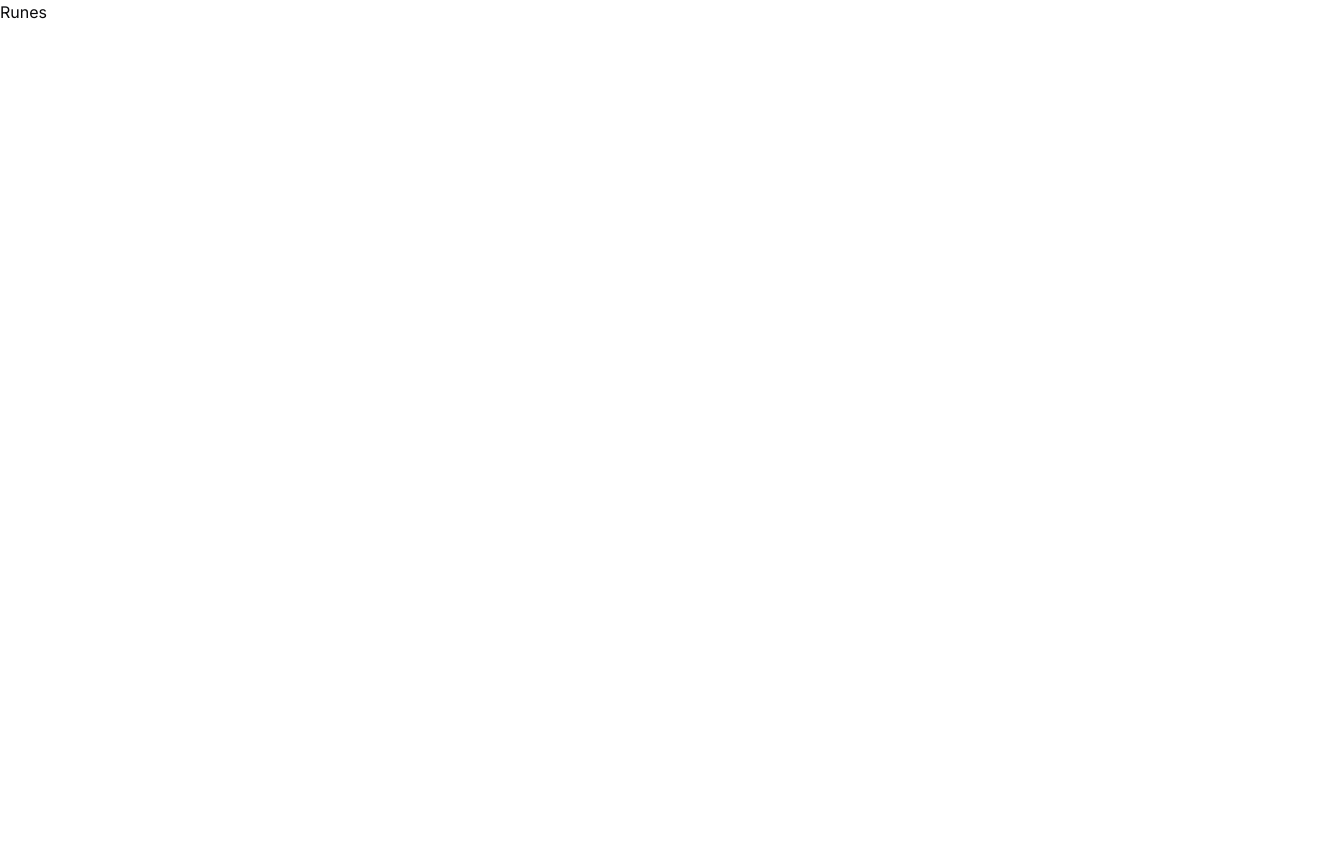
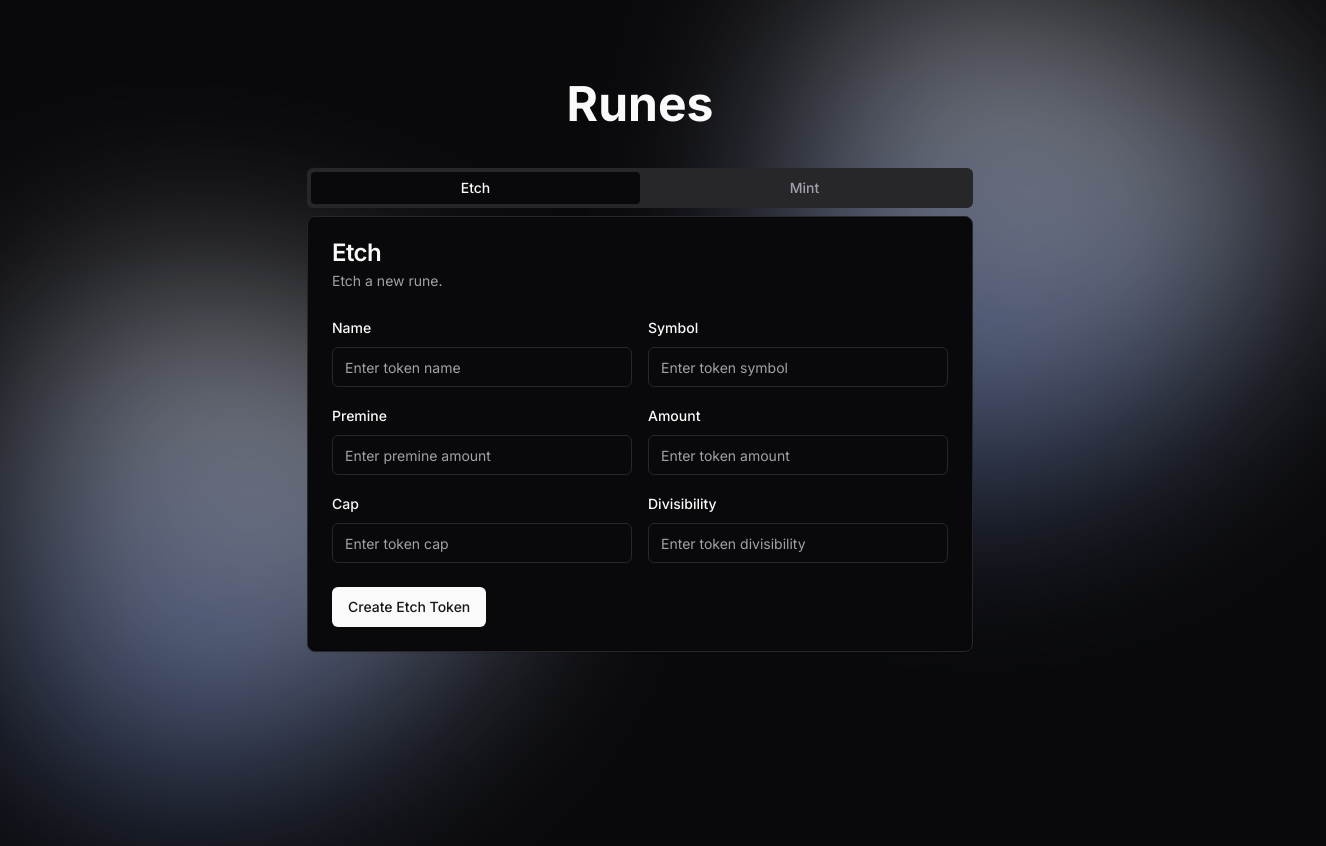
Before and after one commit to rsksmart/rsk-runes, a Next.js app: page / in a window 1280 px wide. Shown: the whole page, 1326 px wide, since content can reach past the window. Before the commit the page ends 800 px from the top, so only its background shows below. Built offline with nearby package versions, Linux system fonts and the light colour scheme.

Commit message:
✨ Added tab component for etch and minting

```diff
--- a/app/globals.css
+++ b/app/globals.css
@@ -4,38 +4,6 @@
 
 @layer base {
   :root {
-    --background: 0 0% 100%;
-    --foreground: 240 10% 3.9%;
-
-    --card: 0 0% 100%;
-    --card-foreground: 240 10% 3.9%;
-
-    --popover: 0 0% 100%;
-    --popover-foreground: 240 10% 3.9%;
-
-    --primary: 240 5.9% 10%;
-    --primary-foreground: 0 0% 98%;
-
-    --secondary: 240 4.8% 95.9%;
-    --secondary-foreground: 240 5.9% 10%;
-
-    --muted: 240 4.8% 95.9%;
-    --muted-foreground: 240 3.8% 46.1%;
-
-    --accent: 240 4.8% 95.9%;
-    --accent-foreground: 240 5.9% 10%;
-
-    --destructive: 0 84.2% 60.2%;
-    --destructive-foreground: 0 0% 98%;
-
-    --border: 240 5.9% 90%;
-    --input: 240 5.9% 90%;
-    --ring: 240 10% 3.9%;
-
-    --radius: 0.5rem;
-  }
-
-  .dark {
     --background: 240 10% 3.9%;
     --foreground: 0 0% 98%;
 
@@ -63,6 +31,8 @@
     --border: 240 3.7% 15.9%;
     --input: 240 3.7% 15.9%;
     --ring: 240 4.9% 83.9%;
+
+    --radius: 0.5rem;
   }
 }
 
@@ -74,3 +44,42 @@
     @apply bg-background text-foreground;
   }
 }
+
+@keyframes rotate {
+  0% {
+    transform: rotate(0deg);
+  }
+  100% {
+    transform: rotate(360deg);
+  }
+}
+
+.gradient {
+  --size: 750px;
+  --speed: 50s;
+  --easing: cubic-bezier(0.8, 0.2, 0.2, 0.8);
+
+  width: var(--size);
+  height: var(--size);
+  filter: blur(calc(var(--size) / 5));
+  background-image: linear-gradient(
+    hsla(180, 20%, 100%, 0.7),
+    hsla(224, 79%, 71%, 0.7)
+  );
+  animation: rotate var(--speed) var(--easing) alternate infinite;
+  border-radius: 30% 70% 70% 30% / 30% 30% 70% 70%;
+}
+
+@media (min-width: 720px) {
+  .gradient {
+    --size: 500px;
+  }
+}
+
+body {
+  overflow-x: hidden;
+}
+
+* {
+  transition: all 0.5s ease-out;
+}
--- a/app/page.tsx
+++ b/app/page.tsx
@@ -1,7 +1,23 @@
+'use client'
+
+import TabsSection from '@/components/tabs'
+import { mint } from '@/functions'
+
 export default function Home() {
+  const onMint = async () => {
+    await mint()
+  }
+
   return (
-    <main>
-      <h1>Runes</h1>
+    <main className="flex min-h-svh flex-col items-center justify-start ">
+      <div className="gradient scale-[.2] md:scale-100 absolute right-0 opacity-70 animate-pulse"></div>
+      <div className="gradient scale-[.2] md:scale-100 absolute left-0 bottom-0 opacity-70 animate-pulse"></div>
+      <section className="mb-20 z-10">
+        <h1 className="text-3xl md:text-5xl font-bold mt-20 mb-10 text-center">
+          Runes
+        </h1>
+        <TabsSection />
+      </section>
     </main>
   )
 }
--- /dev/null
+++ b/components/tabs/EtchTab.tsx
@@ -0,0 +1,82 @@
+import { Button } from '@/components/ui/button'
+import {
+  Card,
+  CardContent,
+  CardDescription,
+  CardFooter,
+  CardHeader,
+  CardTitle,
+} from '@/components/ui/card'
+import { Input } from '@/components/ui/input'
+import { Label } from '@/components/ui/label'
+import { TabsContent } from '@/components/ui/tabs'
+
+export default function EtchTab(): JSX.Element {
+  return (
+    <TabsContent value="etch">
+      <Card>
+        <CardHeader>
+          <CardTitle>Etch</CardTitle>
+          <CardDescription>Etch a new rune.</CardDescription>
+        </CardHeader>
+        <CardContent className="space-y-4">
+          <div className="grid sm:grid-cols-2 gap-4">
+            <div className="space-y-2">
+              <Label htmlFor="name">Name</Label>
+              <Input
+                className="w-[300px]"
+                id="name"
+                placeholder="Enter token name"
+              />
+            </div>
+            <div className="space-y-2">
+              <Label htmlFor="symbol">Symbol</Label>
+              <Input
+                className="w-[300px]"
+                id="symbol"
+                placeholder="Enter token symbol"
+              />
+            </div>
+          </div>
+          <div className="grid sm:grid-cols-2 gap-4">
+            <div className="space-y-2">
+              <Label htmlFor="premine">Premine</Label>
+              <Input
+                className="w-[300px]"
+                id="premine"
+                placeholder="Enter premine amount"
+                type="number"
+              />
+            </div>
+            <div className="space-y-2">
+              <Label htmlFor="amount">Amount</Label>
+              <Input
+                className="w-[300px]"
+                id="amount"
+                placeholder="Enter token amount"
+                type="number"
+              />
+            </div>
+          </div>
+          <div className="grid sm:grid-cols-2 gap-4">
+            <div className="space-y-2">
+              <Label htmlFor="cap">Cap</Label>
+              <Input id="cap" placeholder="Enter token cap" type="number" />
+            </div>
+            <div className="space-y-2">
+              <Label htmlFor="divisibility">Divisibility</Label>
+              <Input
+                id="divisibility"
+                placeholder="Enter token divisibility"
+                type="number"
+              />
+            </div>
+          </div>
+        </CardContent>
+        <CardFooter>
+          <Button>Create Etch Token</Button>
+        </CardFooter>
+      </Card>
+    </TabsContent>
+  )
+}
--- /dev/null
+++ b/components/tabs/MintTab.tsx
@@ -0,0 +1,49 @@
+import { Button } from '@/components/ui/button'
+import {
+  Card,
+  CardContent,
+  CardDescription,
+  CardFooter,
+  CardHeader,
+  CardTitle,
+} from '@/components/ui/card'
+import { Input } from '@/components/ui/input'
+import { Label } from '@/components/ui/label'
+import { TabsContent } from '@/components/ui/tabs'
+
+export default function MintTab(): JSX.Element {
+  return (
+    <TabsContent value="mint">
+      <Card>
+        <CardHeader>
+          <CardTitle>Mint</CardTitle>
+          <CardDescription>Mint a rune.</CardDescription>
+        </CardHeader>
+        <CardContent className="space-y-4">
+          <div className="grid md:grid-cols-2 gap-4">
+            <div className="space-y-2">
+              <Label htmlFor="name">Name</Label>
+              <Input
+                className="w-[300px]"
+                id="name"
+                placeholder="Enter token name"
+              />
+            </div>
+            <div className="space-y-2">
+              <Label htmlFor="amount">Amount</Label>
+              <Input
+                className="w-[300px]"
+                id="amount"
+                placeholder="Enter token amount"
+                type="number"
+              />
+            </div>
+          </div>
+        </CardContent>
+        <CardFooter>
+          <Button>Create Mint Token</Button>
+        </CardFooter>
+      </Card>
+    </TabsContent>
+  )
+}
--- /dev/null
+++ b/components/tabs/index.tsx
@@ -0,0 +1,16 @@
+import { TabsTrigger, TabsList, Tabs } from '@/components/ui/tabs'
+import EtchTab from '@/components/tabs/EtchTab'
+import MintTab from '@/components/tabs/MintTab'
+
+export default function TabsSection() {
+  return (
+    <Tabs className="w-full max-w-2xl" defaultValue="etch">
+      <TabsList className="grid grid-cols-2 w-full">
+        <TabsTrigger value="etch">Etch</TabsTrigger>
+        <TabsTrigger value="mint">Mint</TabsTrigger>
+      </TabsList>
+      <EtchTab />
+      <MintTab />
+    </Tabs>
+  )
+}
```
